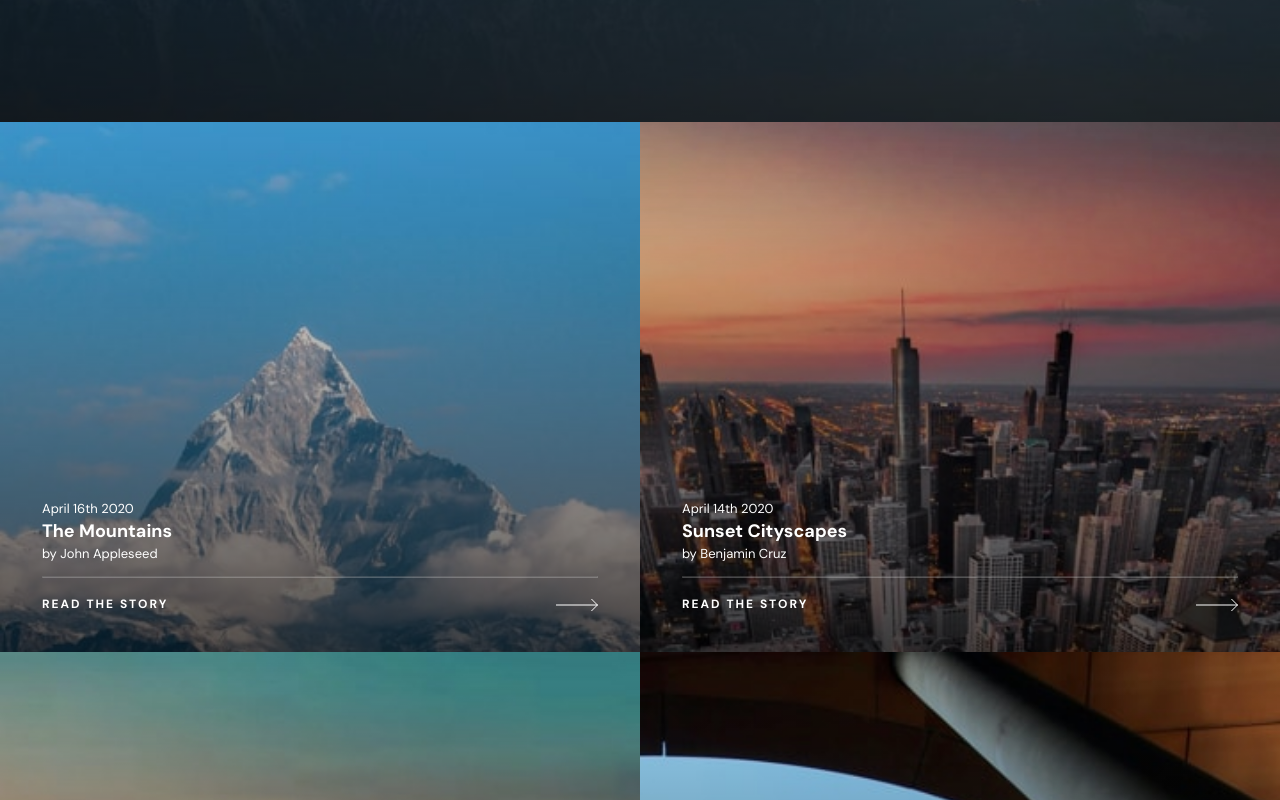
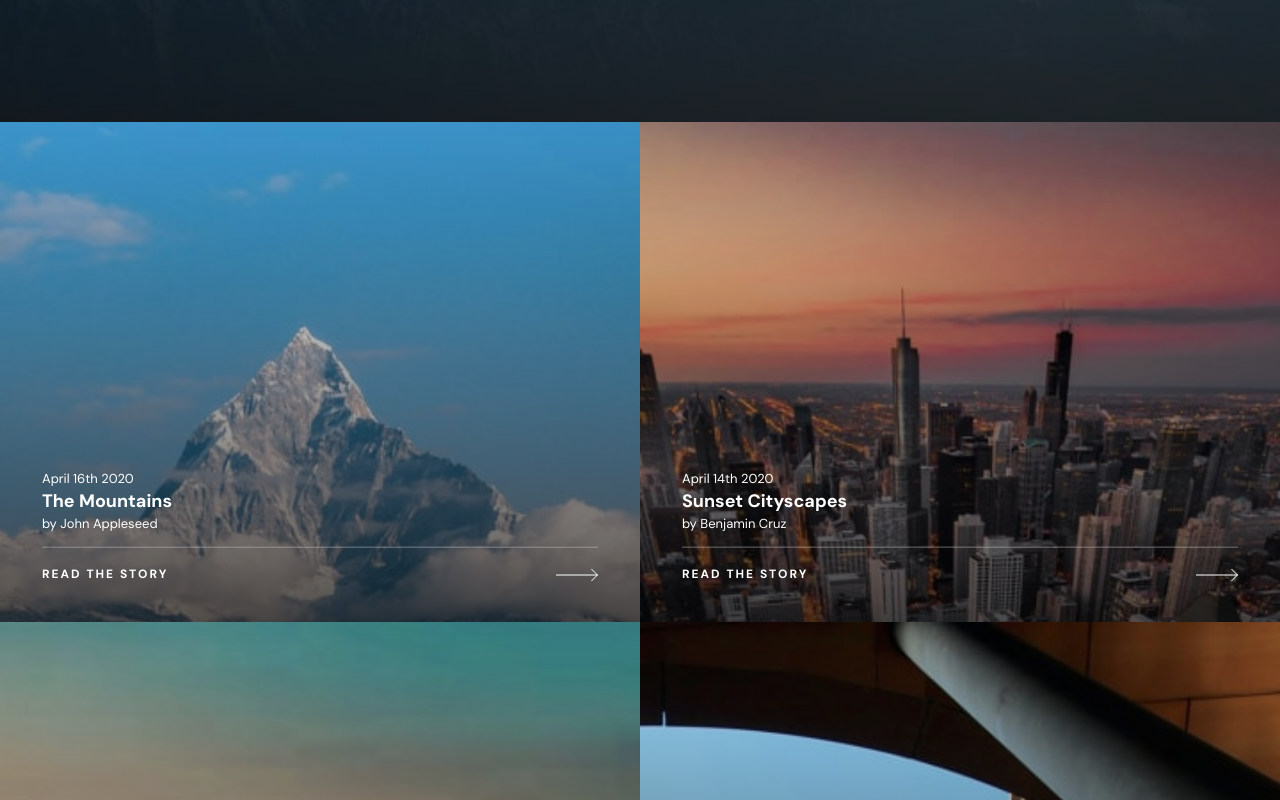
Before and after one commit to Moses1058/Team_012, a plain HTML site: page stories.html in a window 1280 px wide. Shown: the part 600-1400 px from the top of the page. Drawn offline with Linux system fonts and the light colour scheme.

Commit message:
change box top padding

```diff
--- a/stories.css
+++ b/stories.css
@@ -232,7 +232,7 @@ html {
     }
     /* End of the black div on Tablet-size */
     .box {
-      padding: 38em 4.2em 4em 4.2em;
+      padding: 35em 4.2em 4em 4.2em;
     }
     .section_1 {
       display: grid;
@@ -351,4 +351,5 @@ html {
       );
       transition: 1s;
     }
+
   }
```
